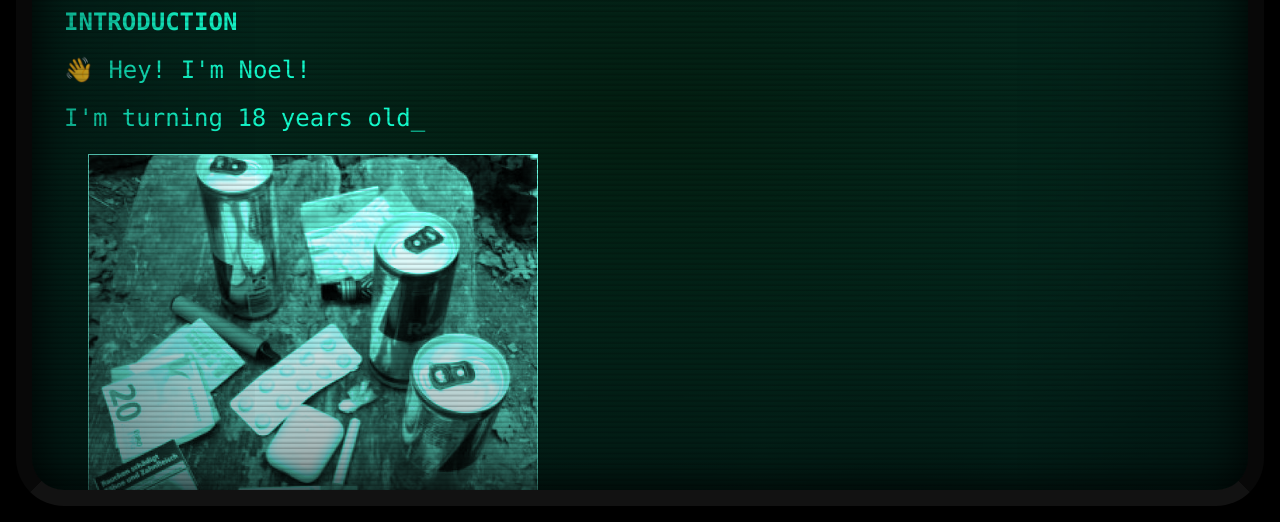
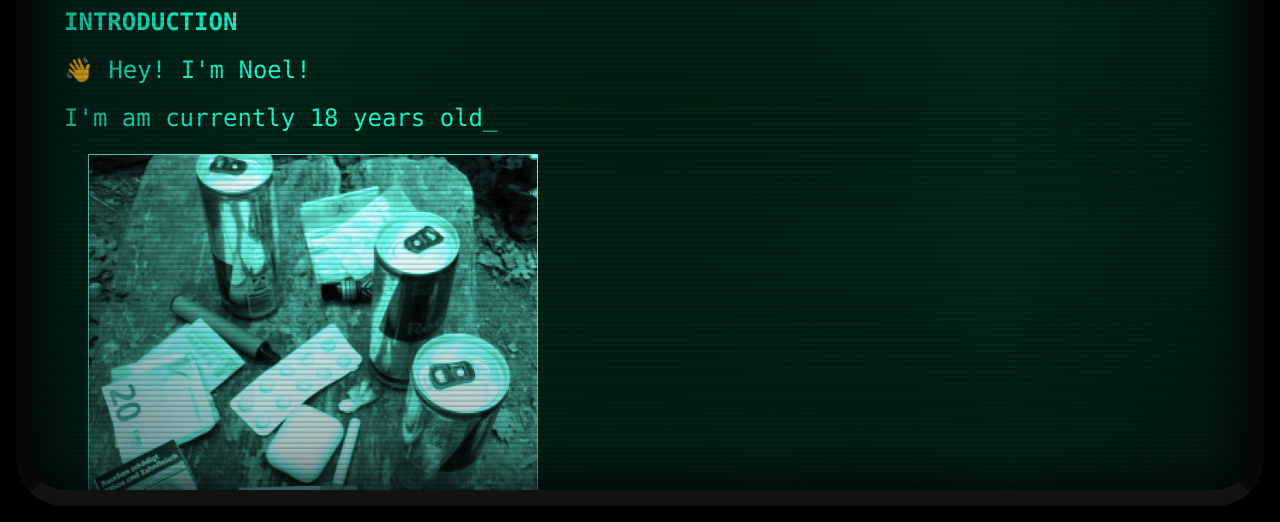
Before and after one commit to Test1calCutter/portfolioNew, a plain HTML site: page index.html in a window 1280 px wide. Shown: the part 278-800 px from the top of the page. Drawn offline with Linux system fonts and the light colour scheme.

Commit message:
Update index.html

```diff
--- a/index.html
+++ b/index.html
@@ -23,7 +23,7 @@ $$ | \$$ | $$$$$$  |$$$$$$$$\ $$$$$$$$\
                 <header>Introduction</header>
                 <article>
                     <p>👋 Hey! I'm Noel!</p>
-                    <p>I'm turning 18 years old<span class="blinky" aria-hidden="true">_</span></p>
+                    <p>I'm am currently 18 years old<span class="blinky" aria-hidden="true">_</span></p>
                     <img src="images/46094d309bcc107353c8a1c287c368cf.jpg" style="object-fit:cover;" height="450px" width="450px">
                 </article>
             </div>
```
